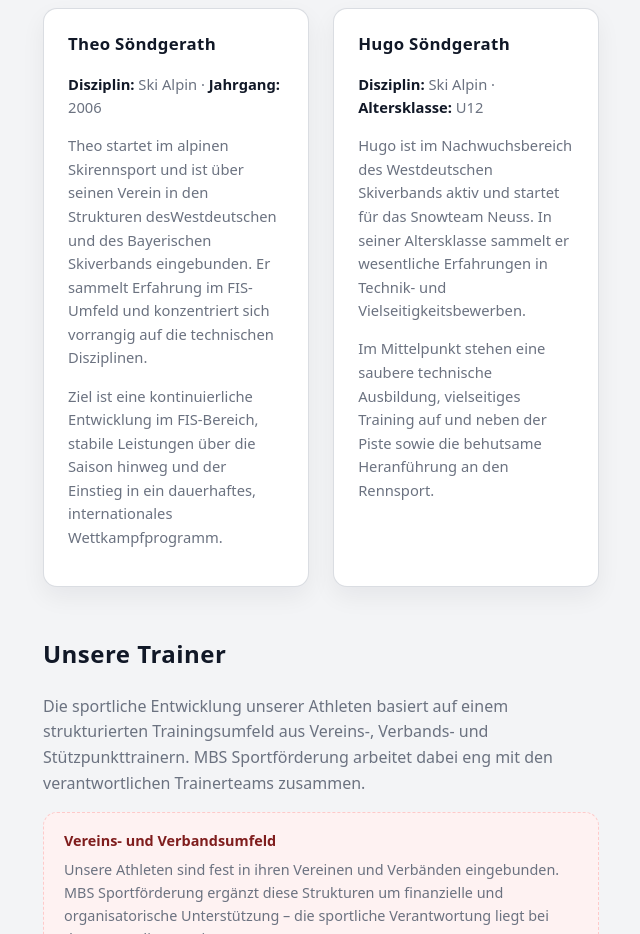
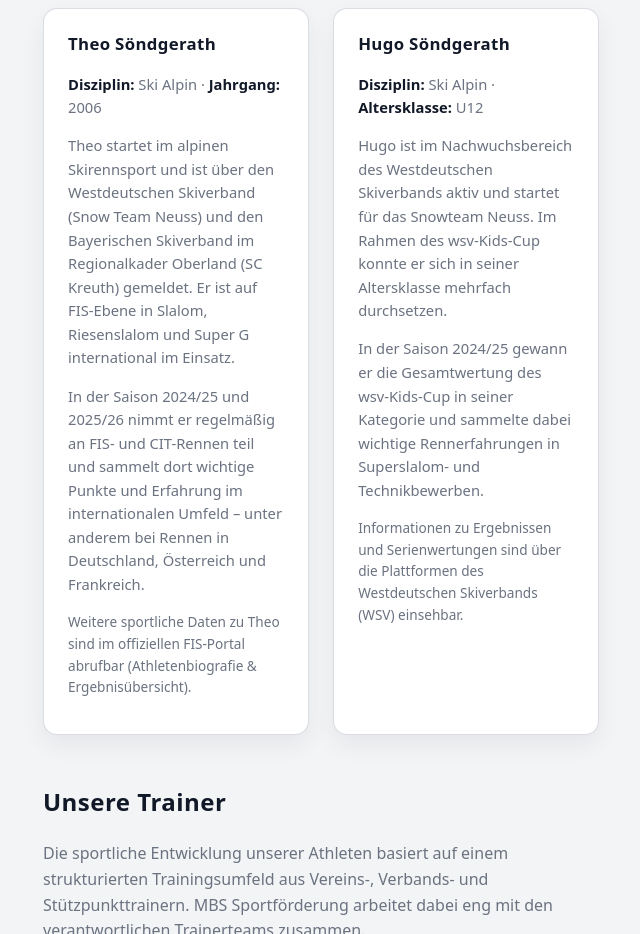
Before and after one commit to mbssport/mbs-sportfoerderung, a plain HTML site: page index.html in a window 1280 px wide. Shown: the part 1320-2254 px from the top of the page, without its empty margins (67-707 px from the left). Drawn offline with Linux system fonts and the light colour scheme.

Commit message:
Update index.html

```diff
--- a/index.html
+++ b/index.html
@@ -558,17 +558,20 @@
           <p class="athlete-meta">
             <strong>Disziplin:</strong> Ski Alpin · <strong>Jahrgang:</strong> 2006
           </p>
-          <p>
-            Theo startet im alpinen Skirennsport und ist über seinen Verein in den
-            Strukturen desWestdeutschen und des Bayerischen Skiverbands eingebunden. Er sammelt Erfahrung
-            im FIS-Umfeld und konzentriert sich vorrangig auf die technischen Disziplinen.
+  <p>
+            Theo startet im alpinen Skirennsport und ist über den Westdeutschen Skiverband (Snow Team Neuss) und den Bayerischen Skiverband
+            im Regionalkader Oberland (SC Kreuth) gemeldet. Er ist auf FIS-Ebene
+            in Slalom, Riesenslalom und Super G international im Einsatz.
           </p>
           <p>
-            Ziel ist eine kontinuierliche Entwicklung im FIS-Bereich, stabile Leistungen
-            über die Saison hinweg und der Einstieg in ein dauerhaftes, internationales
-            Wettkampfprogramm.
+            In der Saison 2024/25 und 2025/26 nimmt er regelmäßig an FIS- und CIT-Rennen teil
+            und sammelt dort wichtige Punkte und Erfahrung im internationalen Umfeld – unter
+            anderem bei Rennen in Deutschland, Österreich und Frankreich.
           </p>
-        </div>
+          <p style="font-size:0.85rem; color:var(--muted); margin-top:0.7rem;">
+            Weitere sportliche Daten zu Theo sind im
+            offiziellen FIS-Portal abrufbar (Athletenbiografie &amp; Ergebnisübersicht).
+          </p>        </div>
 
         <!-- Hugo -->
         <div class="card">
@@ -576,16 +579,19 @@
           <p class="athlete-meta">
             <strong>Disziplin:</strong> Ski Alpin · <strong>Altersklasse:</strong> U12
           </p>
-          <p>
+      <p>
             Hugo ist im Nachwuchsbereich des Westdeutschen Skiverbands aktiv und startet
-            für das Snowteam Neuss. In seiner Altersklasse sammelt er wesentliche
-            Erfahrungen in Technik- und Vielseitigkeitsbewerben.
+            für das Snowteam Neuss. Im Rahmen des wsv-Kids-Cup konnte er sich in seiner
+            Altersklasse mehrfach durchsetzen.
           </p>
           <p>
-            Im Mittelpunkt stehen eine saubere technische Ausbildung, vielseitiges Training
-            auf und neben der Piste sowie die behutsame Heranführung an den Rennsport.
+            In der Saison 2024/25 gewann er die Gesamtwertung des wsv-Kids-Cup in seiner
+            Kategorie und sammelte dabei wichtige Rennerfahrungen in Superslalom- und
+            Technikbewerben.
           </p>
-        </div>
+          <p style="font-size:0.85rem; color:var(--muted); margin-top:0.7rem;">
+            Informationen zu Ergebnissen und Serienwertungen sind über die Plattformen
+            des Westdeutschen Skiverbands (WSV) einsehbar.        </div>
       </div>
     </section>
 
```
